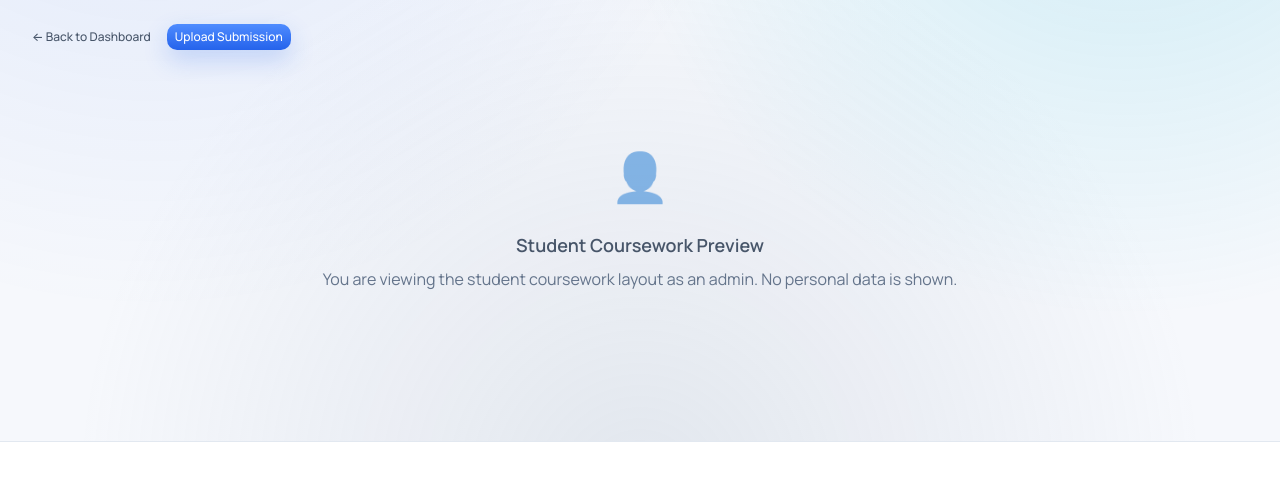
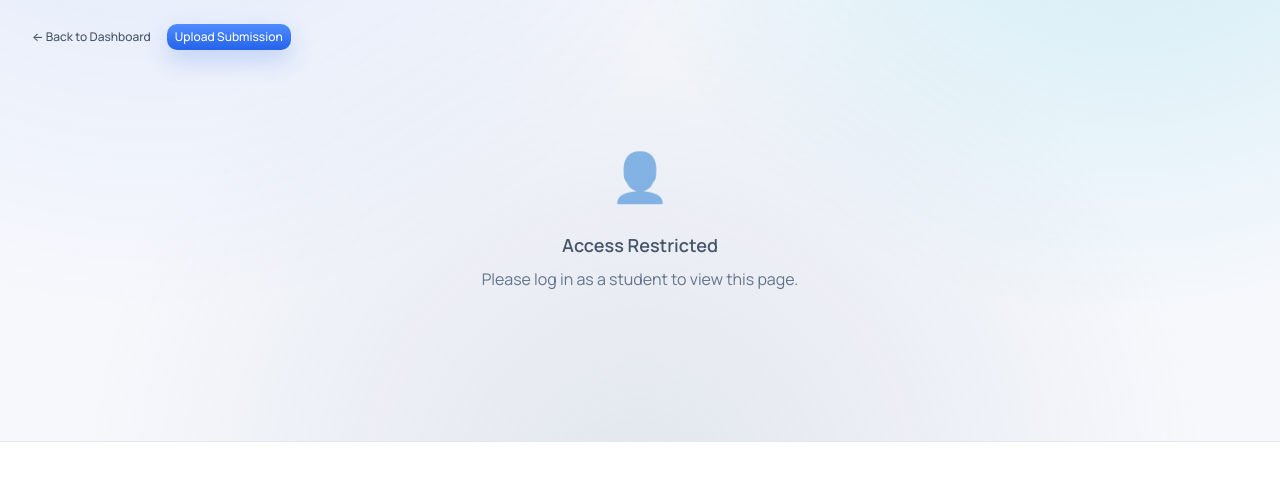
Before and after one commit to shadow4424/Automated-Marking-System-for-Web-Development-Coursework, a Flask app: page /student/coursework in a window 1280 px wide. Shown: the part 310-800 px from the top of the page. Run offline with Flask 3, Linux system fonts and the light colour scheme; a user stored in the database is signed in; data comes from the database, SQL or seed files in the repository.

Commit message:
Fixed Student View (ADMIN)

```diff
--- a/ams/templates/student_coursework.html
+++ b/ams/templates/student_coursework.html
@@ -6,13 +6,24 @@
 <div class="page-header">
     <h1>My Coursework</h1>
     <p class="text-secondary">Your assignments and submission history.</p>
+    {% if view_as_role == 'student' %}
+    <div class="alert alert-info" style="margin-top:var(--space-sm);">
+        <strong>Admin Preview Mode</strong> —
+        {% if preview_student %}
+            Viewing as <strong>{{ preview_student.firstName }} {{ preview_student.lastName }}</strong> ({{ preview_student.userID }})
+        {% else %}
+            No students exist yet. Showing UI preview with all assignments.
+        {% endif %}
+        <a href="{{ url_for('admin.view_as', role='admin') }}" class="btn btn-ghost btn-sm" style="margin-left:var(--space-sm);">Back to Admin</a>
+    </div>
+    {% endif %}
     <div class="page-header-actions">
         <a href="{{ url_for('student.dashboard') }}" class="btn btn-ghost btn-sm">&larr; Back to Dashboard</a>
         <a href="{{ url_for('mark') }}" class="btn btn-primary btn-sm">Upload Submission</a>
     </div>
 </div>
 
-{% if student_id %}
+{% if student_id or view_as_role == 'student' %}
 <!-- To-Do Assignments -->
 <div class="card" style="margin-bottom:var(--space-xl);">
     <div class="card-header">
@@ -178,11 +189,11 @@
 </div>
 
 {% else %}
-<!-- Admin view-as mode with no student ID -->
+<!-- No student context at all -->
 <div class="empty-state">
     <div class="empty-state-icon">&#128100;</div>
-    <p class="empty-state-title">Student Coursework Preview</p>
-    <p class="empty-state-text">You are viewing the student coursework layout as an admin. No personal data is shown.</p>
+    <p class="empty-state-title">Access Restricted</p>
+    <p class="empty-state-text">Please log in as a student to view this page.</p>
 </div>
 {% endif %}
 {% endblock %}
--- a/ams/web/routes_student.py
+++ b/ams/web/routes_student.py
@@ -12,7 +12,7 @@ from flask import (
     session,
 )
 
-from ams.core.db import get_assignment, list_assignments_for_student
+from ams.core.db import get_assignment, list_assignments, list_assignments_for_student, list_users
 from ams.io.web_storage import get_runs_root, list_runs
 from ams.web.auth import get_current_user, login_required
 
@@ -23,12 +23,29 @@ student_bp = Blueprint("student", __name__, url_prefix="/student")
 #  Helpers
 # ---------------------------------------------------------------------------
 
-def _resolve_student_id() -> str | None:
-    """Return the current student's user ID, or None if admin view-as."""
+def _get_preview_student() -> dict | None:
+    """Return the first student in the database for admin preview, or None."""
+    students = list_users(role="student")
+    return students[0] if students else None
+
+
+def _resolve_student_id() -> tuple[str | None, dict | None]:
+    """Return (student_id, preview_student) for the student dashboard.
+
+    - For real students: returns (their_id, None)
+    - For admin viewing as student: returns (preview_student_id, preview_student_dict)
+      This allows the admin to see a real student's experience.
+    - If no students exist in preview mode: returns (None, None)
+    """
     user = get_current_user()
-    if user["role"] == "student" or session.get("view_as_role") == "student":
-        return user["userID"] if user["role"] == "student" else None
-    return None
+    if user["role"] == "student":
+        return user["userID"], None
+    if session.get("view_as_role") == "student":
+        preview = _get_preview_student()
+        if preview:
+            return preview["userID"], preview
+        return None, None
+    return None, None
 
 
 def _gather_student_runs(student_id: str) -> tuple[list[dict], set[str]]:
@@ -101,14 +118,18 @@ def _split_assignments(
 @student_bp.route("/")
 @login_required
 def dashboard():
-    student_id = _resolve_student_id()
+    student_id, preview_student = _resolve_student_id()
 
     assignments: list[dict] = []
     my_runs: list[dict] = []
     submitted_aids: set[str] = set()
+
     if student_id:
         assignments = list_assignments_for_student(student_id)
         my_runs, submitted_aids = _gather_student_runs(student_id)
+    elif session.get("view_as_role") == "student":
+        # Admin preview with no students - show all assignments for UI demo
+        assignments = list_assignments()
 
     todo, completed = _split_assignments(assignments, submitted_aids)
 
@@ -120,20 +141,25 @@ def dashboard():
         my_runs=my_runs,
         recent_runs=my_runs[:3],
         student_id=student_id,
+        preview_student=preview_student,
     )
 
 
 @student_bp.route("/coursework")
 @login_required
 def coursework():
-    student_id = _resolve_student_id()
+    student_id, preview_student = _resolve_student_id()
 
     assignments: list[dict] = []
     my_runs: list[dict] = []
     submitted_aids: set[str] = set()
+
     if student_id:
         assignments = list_assignments_for_student(student_id)
         my_runs, submitted_aids = _gather_student_runs(student_id)
+    elif session.get("view_as_role") == "student":
+        # Admin preview with no students - show all assignments for UI demo
+        assignments = list_assignments()
 
     todo, completed = _split_assignments(assignments, submitted_aids)
 
@@ -144,4 +170,5 @@ def coursework():
         completed=completed,
         my_runs=my_runs,
         student_id=student_id,
+        preview_student=preview_student,
     )
```
Also changed, not shown: ams/templates/student_dashboard.html (+10 -5 lines).
